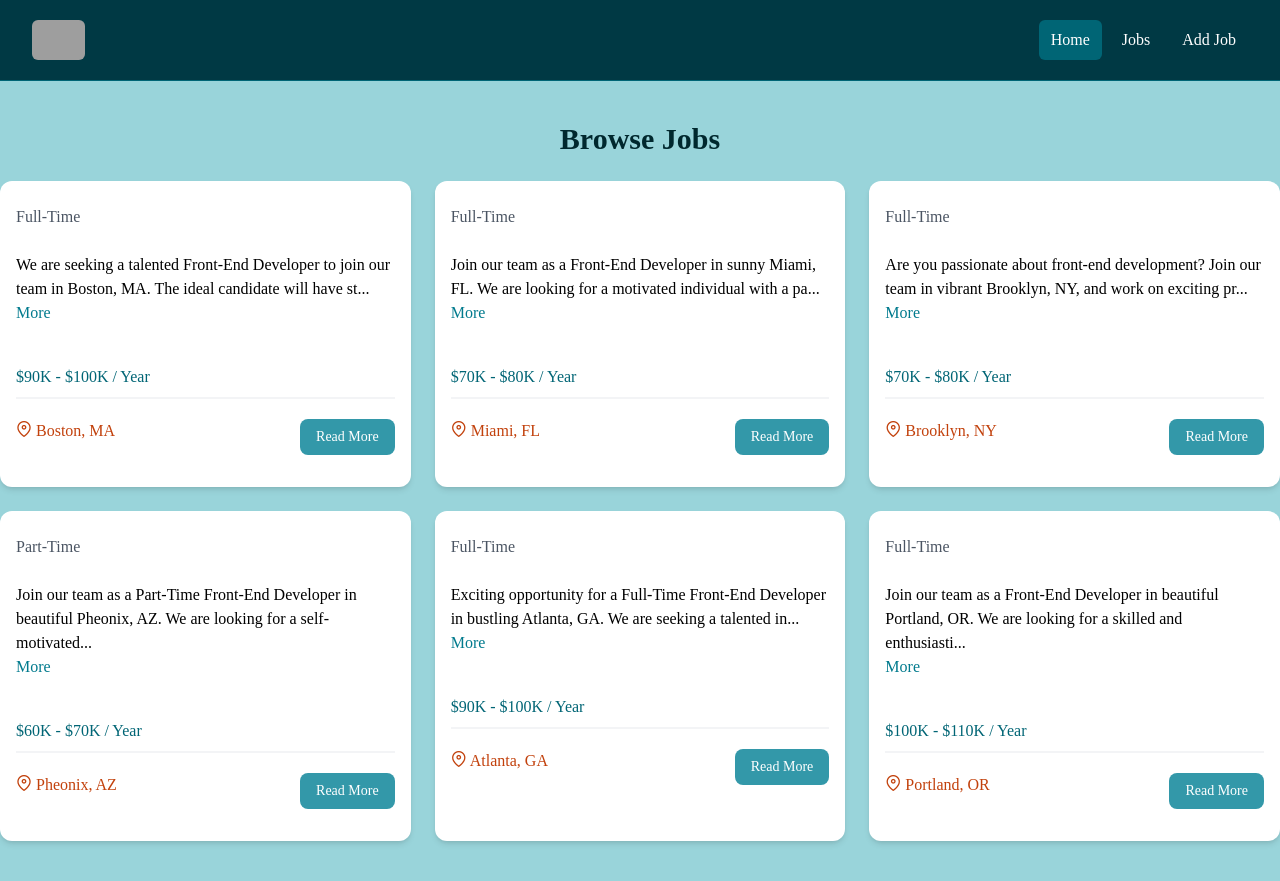
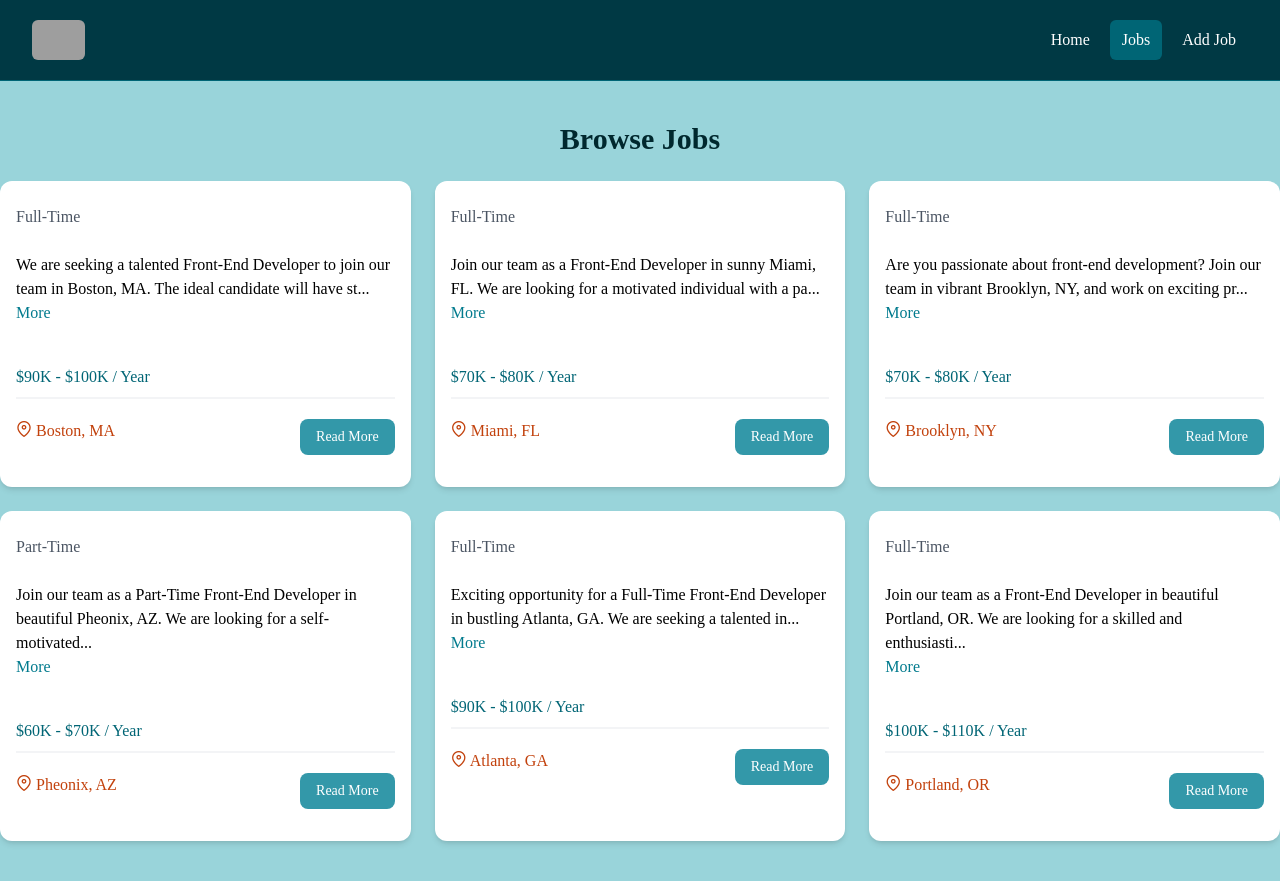
Before and after one commit to Lu-Smith/vue_api_jobs, a Vue app: page /jobs in a window 1280 px wide. Built offline with nearby package versions, Linux system fonts and the light colour scheme; grey boxes are pictures that could not be loaded.

Commit message:
Updated Navbar.vue
Made styling to active  links

```diff
--- a/src/components/Navbar.vue
+++ b/src/components/Navbar.vue
@@ -12,17 +12,17 @@
             <div class="flex space-x-2">
               <RouterLink
                 to="/"
-                class="text-white bg-customBlue-600 hover:bg-gray-900 hover:text-white rounded-md px-3 py-2"
+                :class="[isActiveLink('/') ? 'bg-customBlue-600' : 'hover:bg-customBlue-700', 'text-white', 'px-3', 'rounded-md', 'py-2']"
                 >Home
               </RouterLink>
               <RouterLink
                 to="/jobs"
-                class="text-white hover:bg-customBlue-600 hover:text-white rounded-md px-3 py-2"
+                :class="[isActiveLink('/jobs') ? 'bg-customBlue-600' : 'hover:bg-customBlue-700', 'text-white', 'px-3', 'rounded-md', 'py-2']"
                 >Jobs
               </RouterLink>
               <RouterLink
                 to="/jobs/add"
-                class="text-white hover:bg-customBlue-600 hover:text-white rounded-md px-3 py-2"
+                :class="[isActiveLink('/jobs/add') ? 'bg-customBlue-600' : 'hover:bg-customBlue-700', 'text-white', 'px-3', 'rounded-md', 'py-2']"
                 >Add Job
               </RouterLink >
             </div>
@@ -34,6 +34,11 @@
 </template>
 
 <script setup lang="ts">
-  import { RouterLink } from 'vue-router';
+  import { RouterLink, useRoute } from 'vue-router';
   import logo from '../assets/job-search.gif';
+
+  const isActiveLink = (routePath) => {
+    const route = useRoute();
+    return route.path === routePath;
+  }
 </script>
```
